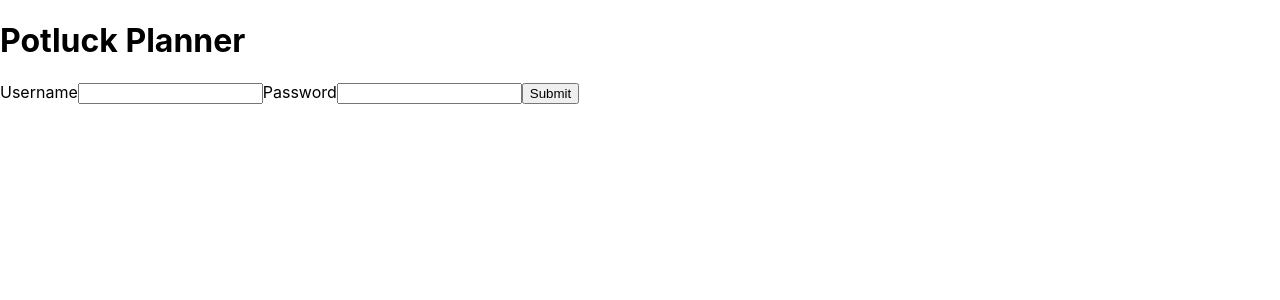
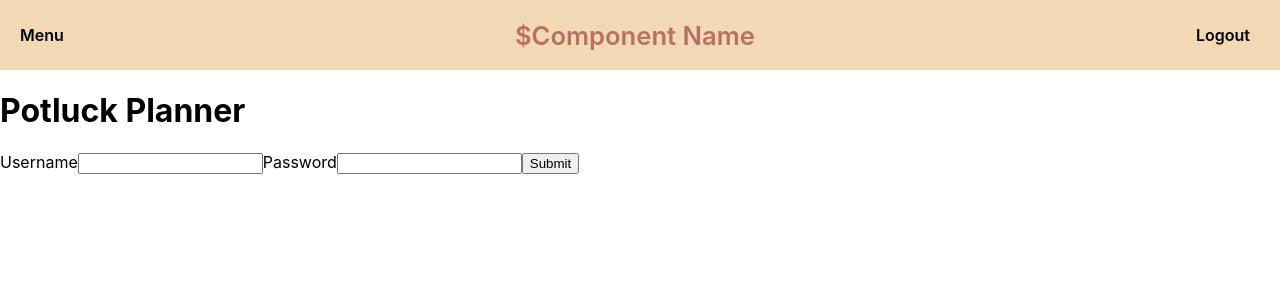
Before and after one commit to Build-Week-Potluck-Plannerr/front-end, a React (Create React App) app in the folder potluck-front-end/: page / in a window 1280 px wide. Shown: the top 300 px of the page. Built offline with nearby package versions, Linux system fonts and the light colour scheme.

Commit message:
added toggle menu but more to be done

```diff
--- a/potluck-front-end/src/App.js
+++ b/potluck-front-end/src/App.js
@@ -1,5 +1,6 @@
 import React from "react";
 import { BrowserRouter as Router, Route } from "react-router-dom";
+import Nav from './components/Nav';
 import Login from "./components/Login";
 import Registration from "./components/Registration";
 
@@ -7,15 +8,17 @@ import PrivateRoute from "./utils/PrivateRoute";
 import Potluck from "./components/Potluck";
 
 function App() {
+
   return (
     <Router>
       <div>
+        <Nav />
         <h1>Potluck Planner</h1>
         <Route exact path="/" component={Login} />
         <PrivateRoute path="/potluck" component={Potluck} />
+        <Route path="/register" component={Registration} />
+        <Route path="/login" component={Login} />
       </div>
-      {/* <Route path="/login" component={Login} /> */}
-      <Route path="/register" component={Registration} />
     </Router>
   );
 }
--- /dev/null
+++ b/potluck-front-end/src/components/Nav.js
@@ -0,0 +1,45 @@
+import React, { useState } from "react";
+import { Link } from "react-router-dom";
+import '../styles/nav.css'
+
+function Nav() {
+  const [navToggle, setNavToggle] = useState(false);
+
+  const handleLogout = () => {
+    localStorage.clear();
+    window.location.replace('/');
+  };
+
+  return (
+    <div className="nav-header">
+
+      {
+        navToggle &&
+        <div className="side-menu-container">
+          <div><Link to="/">Home</Link></div>
+          <div><Link to="/">Host Potluck</Link></div>
+          <div><Link to="/">Create Potluck</Link></div>
+          <div><Link to="/">My Potlucks</Link></div>
+          <div><Link to="/">Logout</Link></div>
+        </div>
+      }
+
+      <div className="nav-links">
+        <a className="menu-open" href="#" onClick={() => setNavToggle(!navToggle)}>Menu</a>
+      </div>
+
+      <div className="hello-user">
+        <p>$Component Name</p>
+      </div>
+
+      <div className="logout-container">
+        <Link to="/logout" onClick={handleLogout}>
+          Logout
+        </Link>
+      </div>
+
+    </div>
+  )
+}
+
+export default Nav
--- /dev/null
+++ b/potluck-front-end/src/styles/nav.css
@@ -0,0 +1,46 @@
+:root {
+  --background-color: #f1d9b3;
+  --title-color: #ba7066;
+}
+
+.nav-header {
+  display: flex;
+  justify-content: space-between;
+  background: var(--background-color);
+  align-items: center;
+  height: 30px;
+  padding: 20px;
+}
+
+.nav-header a {
+  text-decoration: none;
+  margin-right: 10px;
+  color: black;
+  font-weight: 600;
+}
+
+.nav-header p {
+  font-size: 1.6rem;
+  font-weight: 600;
+  color: var(--title-color);
+}
+
+.side-menu-container {
+  width: 265px;
+  background: var(--background-color);
+  position: absolute;
+  top: 70px;
+  left: 0;
+  height: 50%;
+}
+
+.side-menu-container div {
+  background: #f1d9b3;
+  padding: 20px;
+  text-align: center;
+  font-size: 1.2rem;
+}
+
+.side-menu-container div:hover {
+  background: #e2cba7;
+}
```
